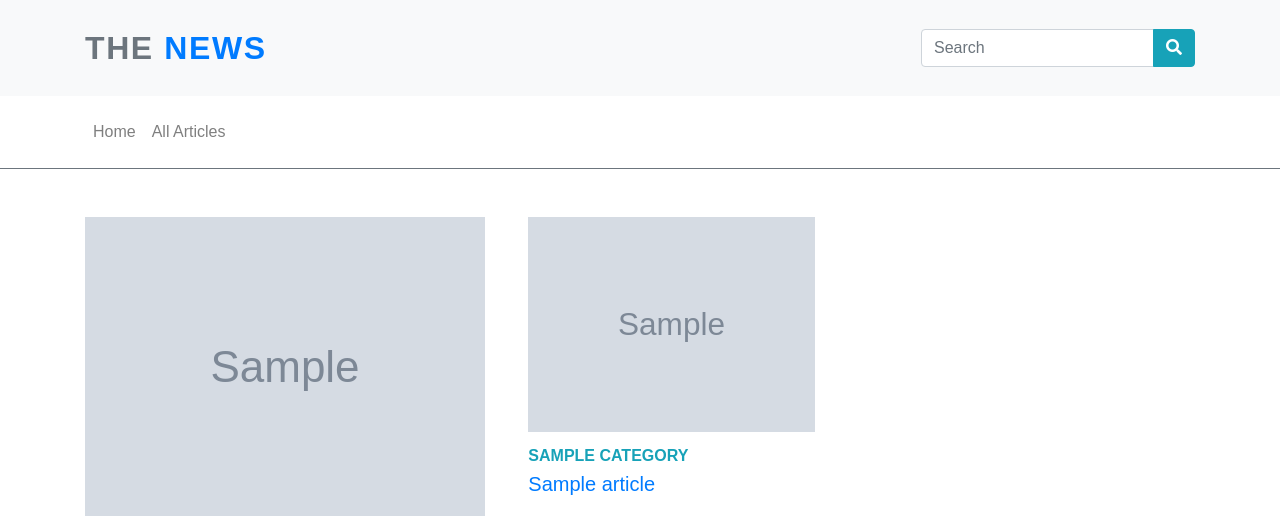
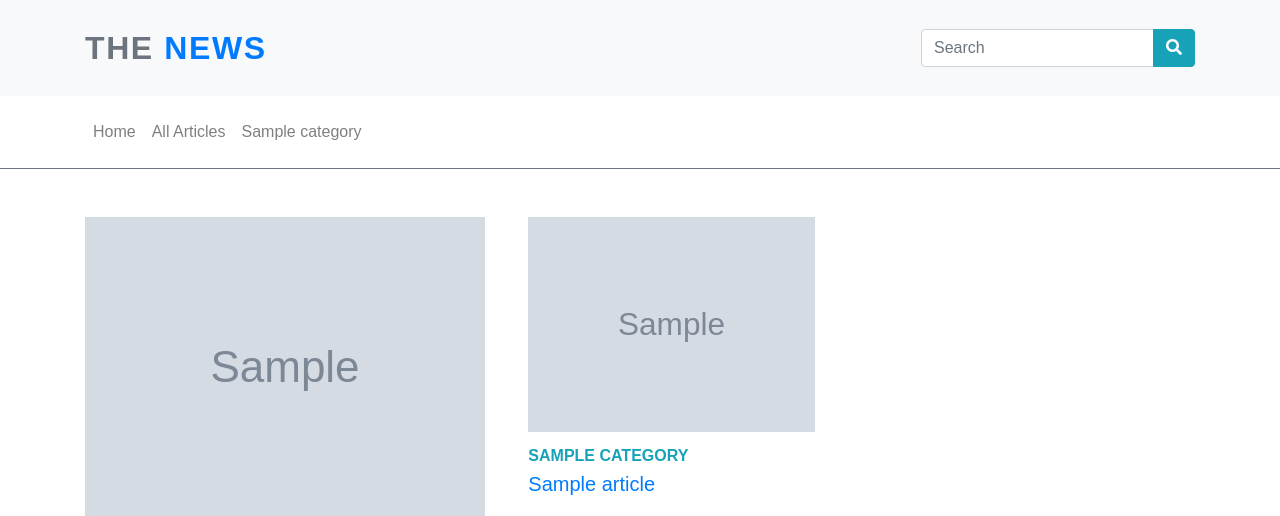
Before and after one commit to dyachoksa/newspaper-v1, a Django app: template apps/pages/templates/pages/index.html in a window 1280 px wide. Shown: the top 516 px of the page. Run offline with Django 3.2, Linux system fonts and the light colour scheme; the template is opened without the code that fills it: most values are stand-ins (such as "Sample title", 1, 10 or a date in 2020); grey boxes marked "Sample" are stand-in pictures; some libraries are stand-ins or nearby versions; some web fonts are replaced.

Commit message:
Context processors
- Added articles context_processors.py
- Updated settings.py
- Updated header template

```diff
--- a/newspaper/settings.py
+++ b/newspaper/settings.py
@@ -68,10 +68,13 @@ TEMPLATES = [
         "APP_DIRS": True,
         "OPTIONS": {
             "context_processors": [
+                # Django context processors
                 "django.template.context_processors.debug",
                 "django.template.context_processors.request",
                 "django.contrib.auth.context_processors.auth",
                 "django.contrib.messages.context_processors.messages",
+                # Project context processors
+                "apps.articles.context_processors.categories",
             ],
         },
     },
--- a/newspaper/templates/partials/header.html
+++ b/newspaper/templates/partials/header.html
@@ -38,6 +38,11 @@
           <li class="nav-item">
             <a href="{% url 'articles:list' %}" class="nav-link">All Articles</a>
           </li>
+          {% for category in categories %}
+            <li class="nav-item">
+              <a href="#" class="nav-link">{{ category.name }}</a>
+            </li>
+          {% endfor %}
         </ul>
       </div>
     </div>
```
Also changed, not shown: apps/articles/context_processors.py (added, +7 -0 lines).
